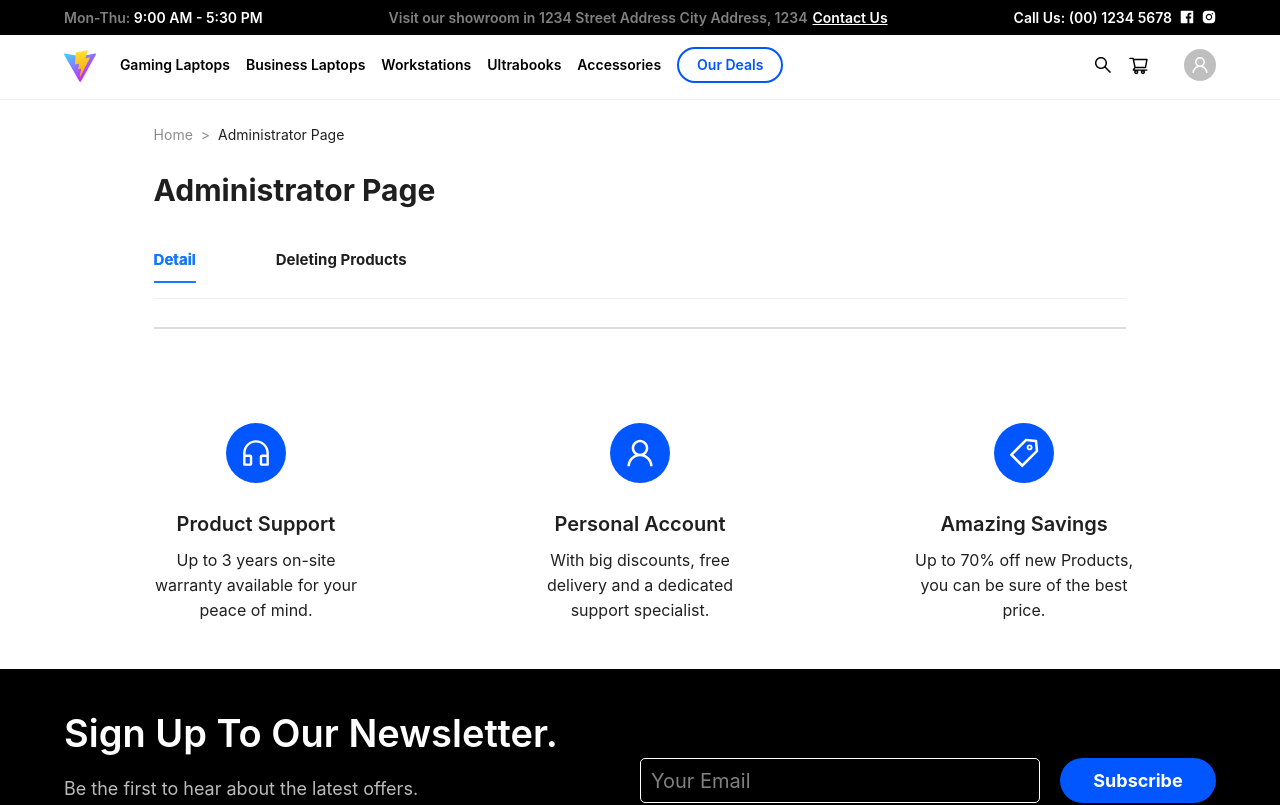
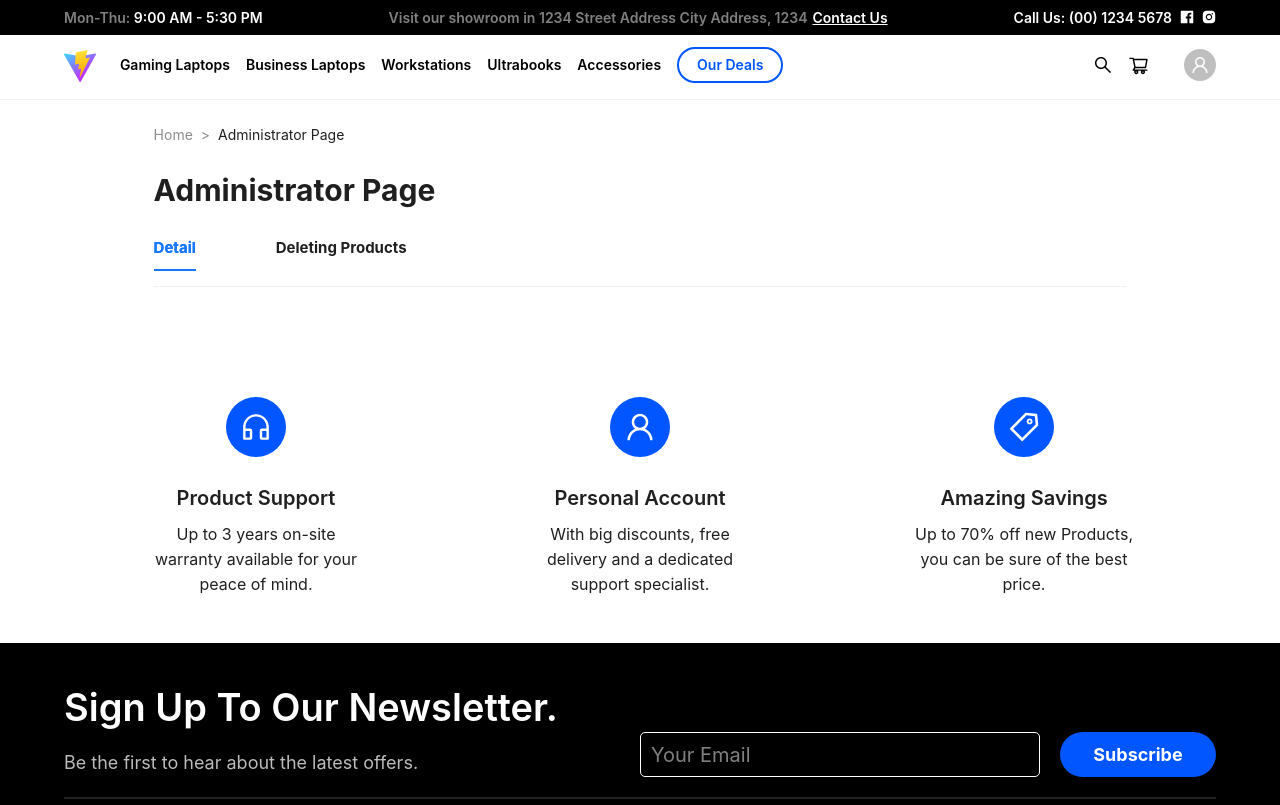
Before and after one commit to auphong2707/itse-laptopshop-management-web-application, a React (Vite) app in the folder frontend/: page /admin in a window 1280 px wide. Shown: the top 805 px of the page. Built offline with nearby package versions, Linux system fonts and the light colour scheme.

Commit message:
Update AdministratorPage.jsx

```diff
--- a/frontend/src/pages/AdministratorPage.jsx
+++ b/frontend/src/pages/AdministratorPage.jsx
@@ -128,7 +128,7 @@ const Detail = () => {
 	const inputStyle = { width: "40%" };
 
 	return (
-		<div style={{ padding: "2rem 0" }}>
+		<div style={{ padding: "0rem 0" }}>
 			<Form
 			layout="horizontal"
 			form={form}
@@ -321,7 +321,7 @@ const Detail = () => {
 					</Form.Item>
 				</div>
 
-				<div style={{ position: "absolute", right: "-5px", top: "120px", flex: 1 }}>
+				<div style={{ position: "absolute", right: "215px", top: "325px", flex: 1 }}>
 
 				<Form.Item name="pictures">
 					<Swiper
@@ -515,14 +515,7 @@ const AdminTabs = () => {
 	};
 
 	return (
-		<div style={{
-			width: "100%",
-			display: "flex",
-			justifyContent: "start",
-			alignItems: "center",
-			padding: "0.75rem 0%",
-			borderBottom: "2px solid #ddd"
-		}}>
+		<div>
 			<Tabs
 				activeKey={getActiveKey()}
 				onChange={handleTabChange}
```
